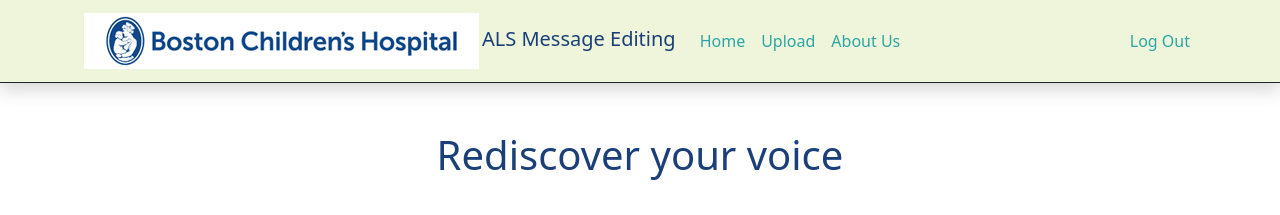
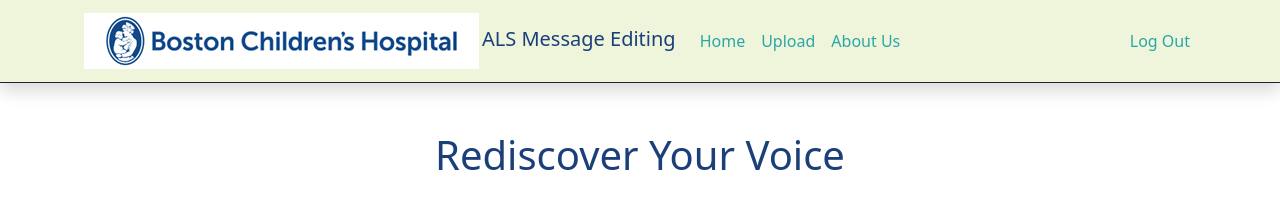
Before and after one commit to kevintu2/se-bch-als-msg-banking, a React (Create React App) app in the folder client/: page /dashboard in a window 1280 px wide. Shown: the top 215 px of the page. Built offline with nearby package versions, Linux system fonts and the light colour scheme; no server answers; the database is empty; sample sign-in values are in the browser's storage.

Commit message:
remove alert

```diff
--- a/client/src/components/pages/Dashboard.js
+++ b/client/src/components/pages/Dashboard.js
@@ -20,7 +20,6 @@ function Dashboard() {
       setName(data.name);
     } catch (err) {
       console.error(err);
-      alert("An error occured while fetching user data");
     }
   };
   useEffect(() => {
@@ -30,7 +29,7 @@ function Dashboard() {
   }, [user, loading]);
   return (
     <>
-      <h1 className="dashboard-header text-center">Rediscover your voice</h1>
+      <h1 className="dashboard-header text-center">Rediscover Your Voice</h1>
       <h2 className="dashboard-header text-center">ALS Voice Editing</h2>
       <br />
       <div class="col-md-12 text-center">
```
Also changed, not shown: 2 other files (tests, documents, lock files or other folders).
